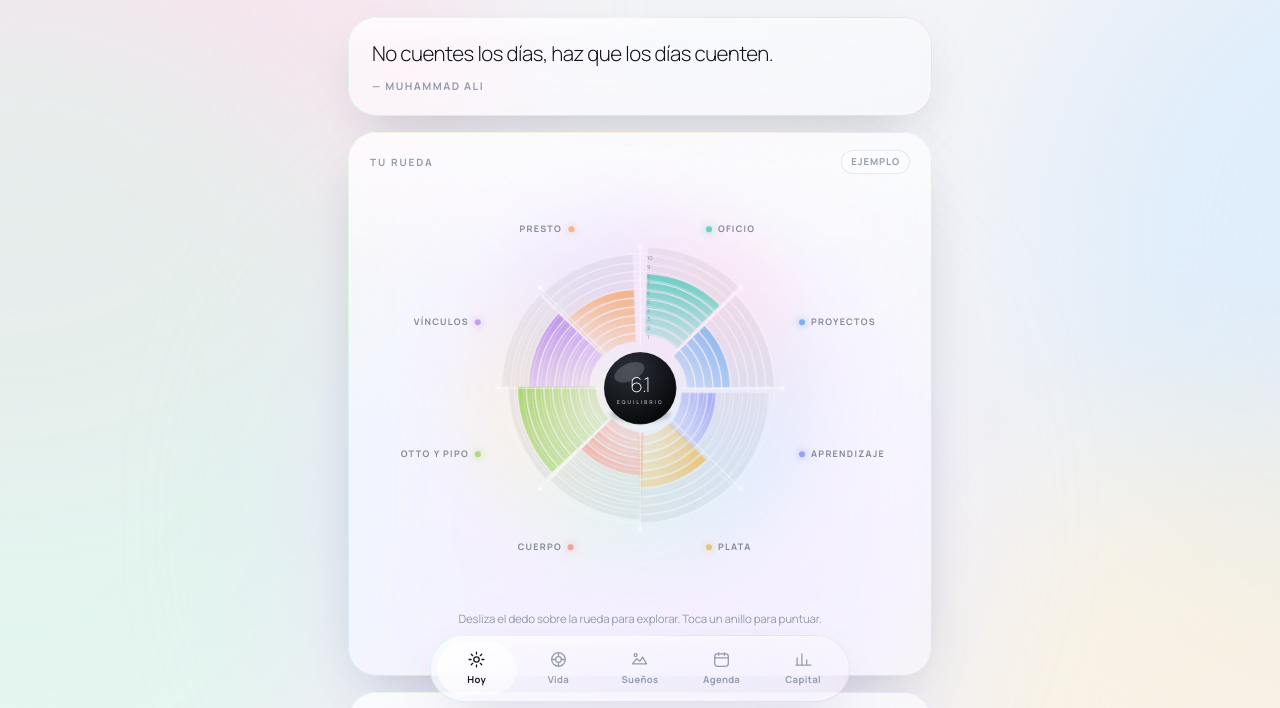
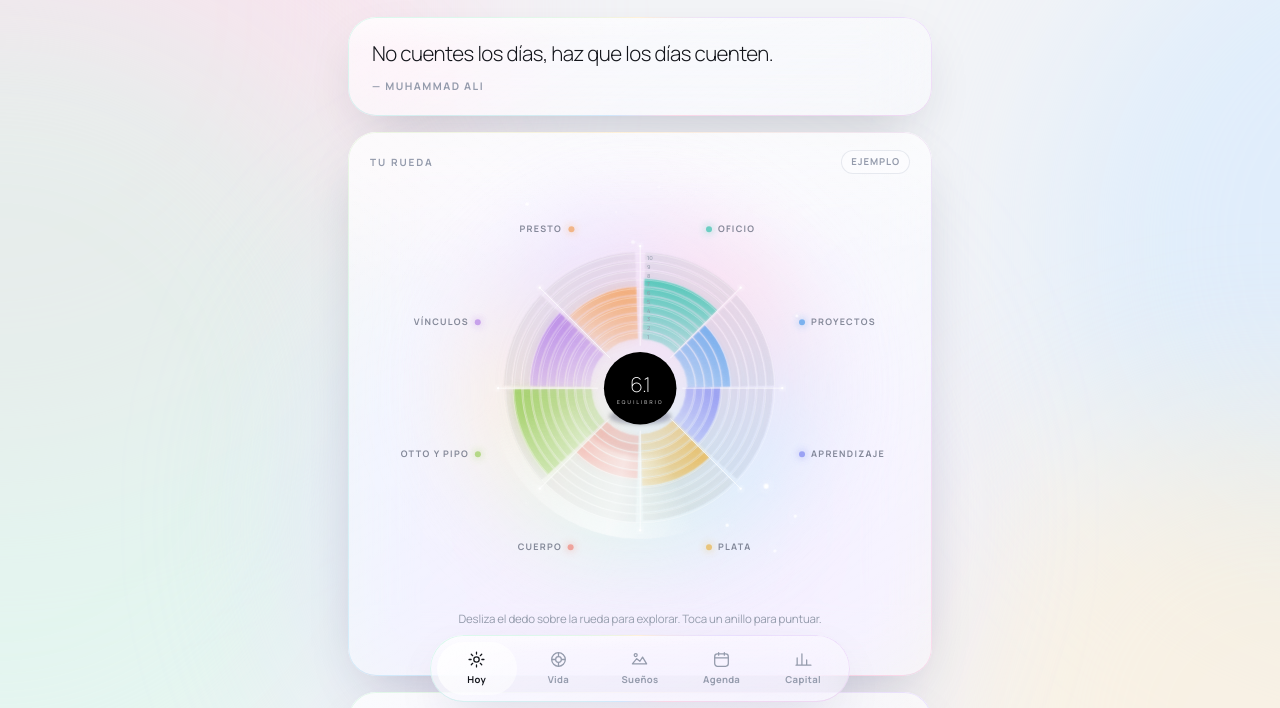
Before and after one commit to javiertapiamg/RUTA, a plain HTML site: page design/hoy.html in a window 1280 px wide. Shown: the part 84-792 px from the top of the page. Drawn offline with Linux system fonts and the light colour scheme; animation ran at ten frames a second.

Commit message:
Rueda: glow respirando por area, sheen, destellos, nucleo negro, cambio sin reset

```diff
--- a/design/hoy.html
+++ b/design/hoy.html
@@ -117,17 +117,39 @@ header{display:flex;align-items:flex-start;justify-content:space-between;gap:16p
   border:1px solid var(--edge);border-radius:999px;padding:4px 9px;background:rgba(255,255,255,.34)}
 
 .wheel-wrap{position:relative;width:100%;aspect-ratio:1;max-width:420px;margin:2px auto 0;touch-action:pan-y}
-.aura{position:absolute;left:50%;top:50%;width:84%;aspect-ratio:1;transform:translate(-50%,-50%);
+.aura{position:absolute;left:50%;top:50%;width:86%;aspect-ratio:1;transform:translate(-50%,-50%);
   border-radius:50%;pointer-events:none;
   background:conic-gradient(from 0deg,#FFD4E6,#CDE7FF,#D4F7E8,#FFEFD2,#E4D8FF,#FFD4E6);
-  filter:blur(34px);opacity:.5;animation:spin 46s linear infinite}
+  animation:spin 46s linear infinite,auraPulse 9s ease-in-out infinite}
 @keyframes spin{to{transform:translate(-50%,-50%) rotate(360deg)}}
-@media (prefers-color-scheme:dark){:root:not([data-theme="light"]) .aura{opacity:.3}}
-:root[data-theme="dark"] .aura{opacity:.3}
+@keyframes auraPulse{0%,100%{opacity:.42;filter:blur(30px)}50%{opacity:.66;filter:blur(44px)}}
+@media (prefers-color-scheme:dark){:root:not([data-theme="light"]) .aura{animation:spin 46s linear infinite,auraPulseD 9s ease-in-out infinite}}
+:root[data-theme="dark"] .aura{animation:spin 46s linear infinite,auraPulseD 9s ease-in-out infinite}
+@keyframes auraPulseD{0%,100%{opacity:.24;filter:blur(34px)}50%{opacity:.4;filter:blur(48px)}}
+
+/* brillo que barre el cristal */
+.sheen{position:absolute;left:50%;top:50%;width:72%;aspect-ratio:1;transform:translate(-50%,-50%);
+  border-radius:50%;pointer-events:none;mix-blend-mode:overlay;animation:spin 13s linear infinite;
+  background:conic-gradient(from 0deg,rgba(255,255,255,0) 0deg,rgba(255,255,255,.62) 34deg,
+    rgba(255,255,255,0) 98deg,rgba(255,255,255,0) 360deg);
+  -webkit-mask:radial-gradient(circle,transparent 29%,#000 33%,#000 97%,transparent 100%);
+  mask:radial-gradient(circle,transparent 29%,#000 33%,#000 97%,transparent 100%)}
+
+/* destellos */
+.spark{position:absolute;width:3px;height:3px;border-radius:50%;background:#fff;pointer-events:none;
+  box-shadow:0 0 7px rgba(255,255,255,.95),0 0 14px rgba(200,225,255,.6);opacity:0;
+  animation:twinkle 6s ease-in-out infinite}
+@keyframes twinkle{0%,100%{opacity:0;transform:translate(-50%,-50%) scale(.5)}
+  50%{opacity:.95;transform:translate(-50%,-50%) scale(1.25)}}
+
 svg.wheel{position:absolute;inset:14%;width:72%;height:72%;overflow:visible;cursor:pointer}
-svg.wheel .ring{transition:fill-opacity .25s}
+svg.wheel .ring{transition:fill-opacity .5s cubic-bezier(.2,.8,.3,1),fill .5s}
 @keyframes bloom{from{opacity:0}to{opacity:1}}
-.sector{transform-box:fill-box}
+.sector{animation:glow var(--gd,7s) ease-in-out infinite;animation-delay:var(--gdl,0s)}
+@keyframes glow{0%,100%{filter:drop-shadow(0 0 2px var(--gc))}50%{filter:drop-shadow(0 0 11px var(--gc))}}
+.sector.hot{animation-duration:2.1s}
+@keyframes glow-hot{0%,100%{filter:drop-shadow(0 0 8px var(--gc))}50%{filter:drop-shadow(0 0 20px var(--gc))}}
+.sector.hot{animation-name:glow-hot}
 
 .lbl{position:absolute;display:flex;align-items:center;gap:6px;font-size:9px;font-weight:700;
   letter-spacing:.14em;text-transform:uppercase;color:var(--fg-dim);line-height:1.3;
@@ -230,6 +252,7 @@ button:focus-visible,.hab:focus-visible{outline:2px solid var(--c-proyectos);out
     <div class="wheel-wrap" id="wrap">
       <div class="aura" aria-hidden="true"></div>
       <svg class="wheel" id="wheel" viewBox="0 0 400 400" role="img" aria-label="Rueda de la vida, ocho áreas"></svg>
+      <div class="sheen" aria-hidden="true"></div>
     </div>
     <div class="readout" id="readout">
       <div class="hint">Desliza el dedo sobre la rueda para explorar. Toca un anillo para puntuar.</div>
@@ -369,7 +392,31 @@ function arc(r0,r1,a0,a1){
 }
 
 const sv=document.getElementById("wheel"), wrap=document.getElementById("wrap");
-let groups=[], hot=-1;
+let groups=[], rings=[], hot=-1, avgShown=0;
+
+/* pinta un sector sin reconstruir nada; con ola si viene de un cambio */
+function paint(i,wave){
+  const a=AREAS[i];
+  rings[i].forEach((el,idx)=>{
+    const r=idx+1, on=r<=a.s;
+    const apply=()=>{
+      el.setAttribute("fill",on?`url(#g${i})`:"currentColor");
+      el.setAttribute("fill-opacity",on?(.3+.07*r).toFixed(2):".055");
+    };
+    if(wave)setTimeout(apply,idx*42);else apply();
+  });
+}
+function setAvg(){
+  const t=AREAS.reduce((x,y)=>x+y.s,0)/AREAS.length;
+  const el=document.getElementById("avg");if(!el)return;
+  const from=avgShown, t0=performance.now();
+  (function step(now){
+    const p=Math.min(1,(now-t0)/600), e=1-Math.pow(1-p,3);
+    const v=from+(t-from)*e;
+    el.textContent=v.toFixed(1);
+    if(p<1)requestAnimationFrame(step);else avgShown=t;
+  })(t0);
+}
 
 function build(){
   sv.innerHTML="";
@@ -387,21 +434,25 @@ function build(){
      <feGaussianBlur stdDeviation="3"/></filter>`;
   sv.appendChild(defs);
 
-  groups=[];
+  groups=[];rings=[];
   AREAS.forEach((a,i)=>{
     const g=document.createElementNS(NS,"g");
     g.setAttribute("class","sector");g.dataset.i=i;
+    g.style.setProperty("--gc",cvar(a.c)+"88");
+    g.style.setProperty("--gd",(6.2+i*0.42).toFixed(1)+"s");
+    g.style.setProperty("--gdl",(-i*0.9).toFixed(1)+"s");
     const a0=i*SW+GAP/2, a1=(i+1)*SW-GAP/2;
     let h="";
     for(let r=1;r<=RINGS;r++){
-      const on=r<=a.s, d=(.3+r*.04+i*.035).toFixed(2);
+      const d=(.3+r*.04+i*.035).toFixed(2);
       h+=`<path class="ring" d="${arc(R0+(r-1)*STEP+1.4,R0+r*STEP,a0,a1)}"
-        fill="${on?`url(#g${i})`:"currentColor"}" fill-opacity="${on?(.3+.07*r).toFixed(2):".055"}"
         data-i="${i}" data-r="${r}" style="animation:bloom .7s ease-out ${d}s both">
         <title>${a.n} — ${r}</title></path>`;
     }
     g.innerHTML=h;
     sv.appendChild(g);groups.push(g);
+    rings.push(Array.prototype.slice.call(g.querySelectorAll(".ring")));
+    paint(i,false);
   });
 
   /* guías concéntricas */
@@ -434,17 +485,15 @@ function build(){
   core.setAttribute("pointer-events","none");
   const avg=(AREAS.reduce((x,y)=>x+y.s,0)/AREAS.length).toFixed(1);
   core.innerHTML=
-    `<ellipse cx="${CX}" cy="${CY+CORE*.72}" rx="${CORE*.82}" ry="${CORE*.2}" fill="rgba(20,24,40,.22)" filter="url(#soft)"/>
-     <circle cx="${CX}" cy="${CY}" r="${CORE}" fill="url(#core)"/>
-     <circle cx="${CX}" cy="${CY}" r="${CORE}" fill="none" stroke="rgba(255,255,255,.3)" stroke-width=".9"/>
-     <ellipse cx="${CX-CORE*.3}" cy="${CY-CORE*.44}" rx="${CORE*.44}" ry="${CORE*.24}"
-       fill="rgba(255,255,255,.17)" transform="rotate(-24 ${CX-CORE*.3} ${CY-CORE*.44})"/>
+    `<ellipse cx="${CX}" cy="${CY+CORE*.78}" rx="${CORE*.86}" ry="${CORE*.22}" fill="rgba(16,20,36,.26)" filter="url(#soft)"/>
+     <circle cx="${CX}" cy="${CY}" r="${CORE}" fill="#000"/>
      <text id="avg" x="${CX}" y="${CY+5}" text-anchor="middle" font-size="27" font-weight="200"
        letter-spacing="-1" fill="#fff" font-family="${cvar("--ui")}">${avg}</text>
      <text x="${CX}" y="${CY+21}" text-anchor="middle" font-size="7" font-weight="700"
-       letter-spacing="2.4" fill="rgba(255,255,255,.58)" font-family="${cvar("--ui")}">EQUILIBRIO</text>`;
+       letter-spacing="2.4" fill="rgba(255,255,255,.55)" font-family="${cvar("--ui")}">EQUILIBRIO</text>`;
   sv.appendChild(core);
   sv.style.color=cvar("--fg");
+  avgShown=+avg;
 }
 
 /* ── etiquetas alrededor ── */
@@ -464,6 +513,23 @@ function labels(){
   });
 }
 
+/* ── destellos ── */
+function sparks(){
+  wrap.querySelectorAll(".spark").forEach(e=>e.remove());
+  for(let i=0;i<14;i++){
+    const ang=Math.random()*360, rr=33+Math.random()*19;
+    const s=document.createElement("span");
+    s.className="spark";
+    s.style.left=(50+Math.cos(rad(ang))*rr)+"%";
+    s.style.top=(50+Math.sin(rad(ang))*rr)+"%";
+    s.style.animationDelay=(-Math.random()*6).toFixed(2)+"s";
+    s.style.animationDuration=(4.5+Math.random()*4).toFixed(1)+"s";
+    const sz=(1.6+Math.random()*2.4).toFixed(1)+"px";
+    s.style.width=sz;s.style.height=sz;
+    wrap.appendChild(s);
+  }
+}
+
 /* ── flotación por área ── */
 const phase=AREAS.map((_,i)=>i*0.83+Math.random()*0.4);
 const lift=AREAS.map(()=>0);
@@ -478,9 +544,7 @@ function loop(t){
     const mid=rad(i*SW+SW/2);
     const dx=Math.cos(mid)*out, dy=Math.sin(mid)*out;
     g.setAttribute("transform",
-      `translate(${dx.toFixed(2)} ${dy.toFixed(2)}) rotate(${swirl.toFixed(2)} ${CX} ${CY}) scale(${(1+lift[i]*0.016).toFixed(4)})`);
-    g.style.transformOrigin=CX+"px "+CY+"px";
-    g.style.filter=lift[i]>0.04?`drop-shadow(0 0 ${(lift[i]*12).toFixed(1)}px ${cvar(AREAS[i].c)}66)`:"";
+      `translate(${dx.toFixed(2)} ${dy.toFixed(2)}) rotate(${swirl.toFixed(2)} ${CX} ${CY})`);
   });
   requestAnimationFrame(loop);
 }
@@ -491,6 +555,7 @@ function setHot(i){
   if(i===hot)return;
   hot=i;
   wrap.querySelectorAll(".lbl").forEach(el=>el.classList.toggle("hot",+el.dataset.i===i));
+  groups.forEach((g,gi)=>g.classList.toggle("hot",gi===i));
   if(i<0){
     readout.innerHTML='<div class="hint">Desliza el dedo sobre la rueda para explorar. Toca un anillo para puntuar.</div>';
     return;
@@ -512,10 +577,11 @@ wrap.addEventListener("pointermove",e=>setHot(angleAt(e)));
 wrap.addEventListener("pointerleave",()=>setHot(-1));
 sv.addEventListener("click",e=>{
   const p=e.target.closest("[data-r]");if(!p)return;
-  const a=AREAS[+p.dataset.i], v=+p.dataset.r;
+  const i=+p.dataset.i, a=AREAS[i], v=+p.dataset.r;
   blip(v>a.s);
   a.s=(a.s===v?v-1:v);
-  const keep=hot; build();labels();hot=-1;setHot(keep);
+  paint(i,true);setAvg();
+  readout.innerHTML=`<div class="ttl" style="color:${cvar(a.c)}">${a.n} · ${a.s}</div><div class="txt">${a.w}</div>`;
 });
 
 /* ── hábitos ── */
@@ -560,7 +626,7 @@ tb.addEventListener("click",()=>{
   blip(!dark);build();labels();
 });
 
-build();labels();drawHabits();drawBars();
+build();labels();sparks();drawHabits();drawBars();
 if(!reduce)requestAnimationFrame(loop);
 })();
 </script>
```
